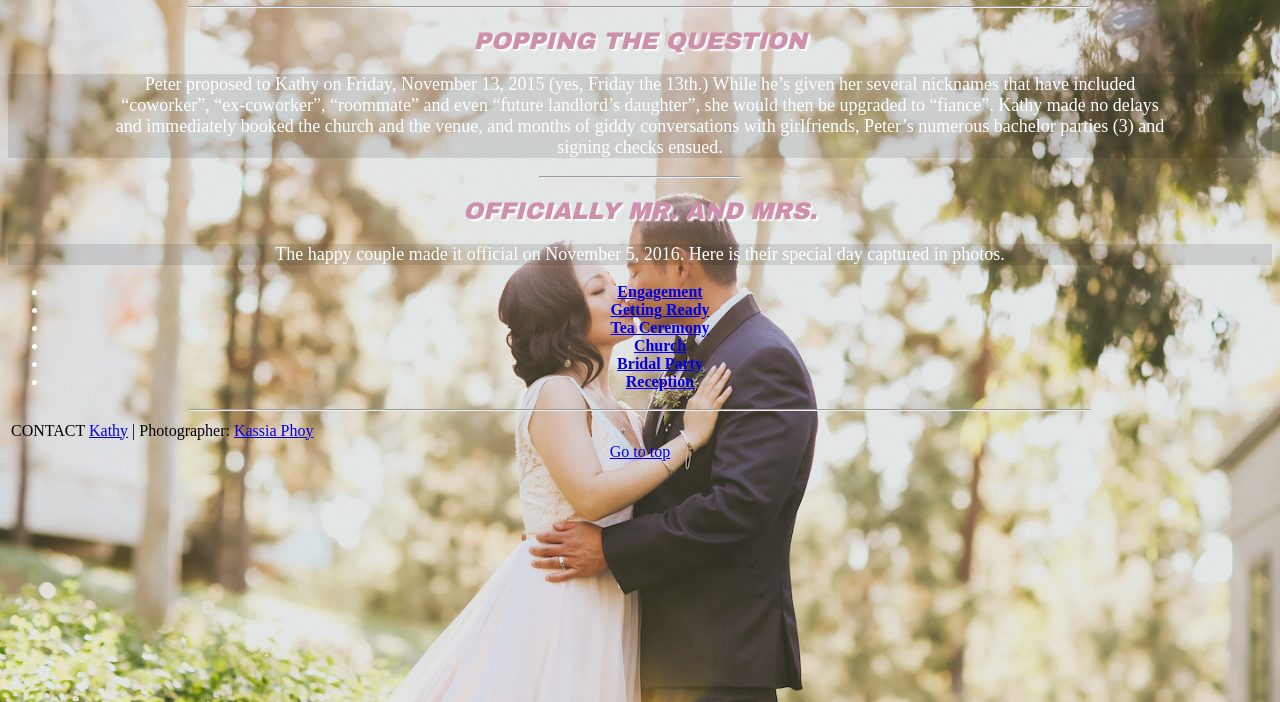
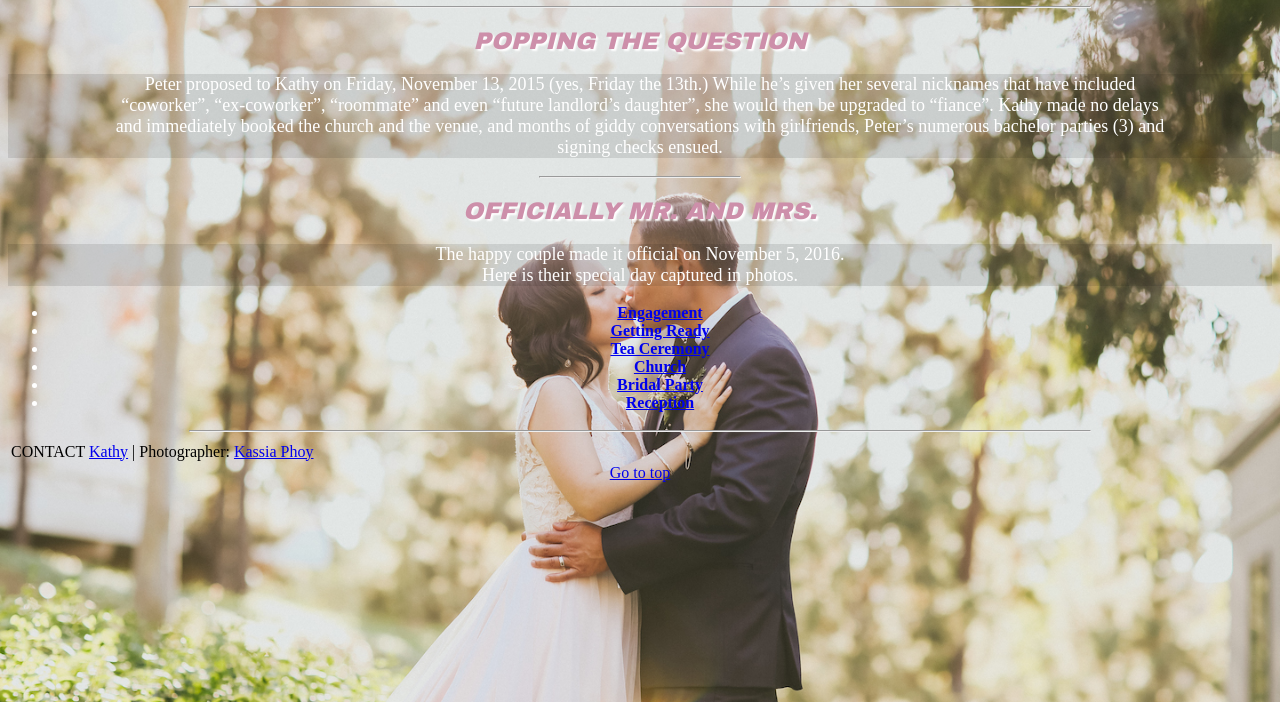
Before and after one commit to eatpraykat/eatpraykat.github.io, a plain HTML site: page unit_3/index.html in a window 1280 px wide. Shown: the part 98-800 px from the top of the page. Drawn offline with Linux system fonts and the light colour scheme.

Commit message:
added line break

```diff
--- a/unit_3/index.html
+++ b/unit_3/index.html
@@ -25,7 +25,7 @@
 			<p id="text">Peter proposed to Kathy on Friday, November 13, 2015 (yes, Friday the 13th.) While he&#8217;s given her several nicknames that have included &#8220;coworker&#8221;, &#8220;ex-coworker&#8221;, &#8220;roommate&#8221; and even &#8220;future landlord&#8217;s daughter&#8221;, she would then be upgraded to &#8220;fiance&#8221;. Kathy made no delays and immediately booked the church and the venue, and months of giddy conversations with girlfriends, Peter&#8217;s numerous bachelor parties (3) and signing checks ensued.</p>
 <hr>
 		<h2>Officially Mr. and Mrs.</h2>
-			<p id="text">The happy couple made it official on November 5, 2016. Here is their special day captured in photos.</p>
+			<p id="text">The happy couple made it official on November 5, 2016.<br>Here is their special day captured in photos.</p>
 
 			<p>
 			<ul>
```
